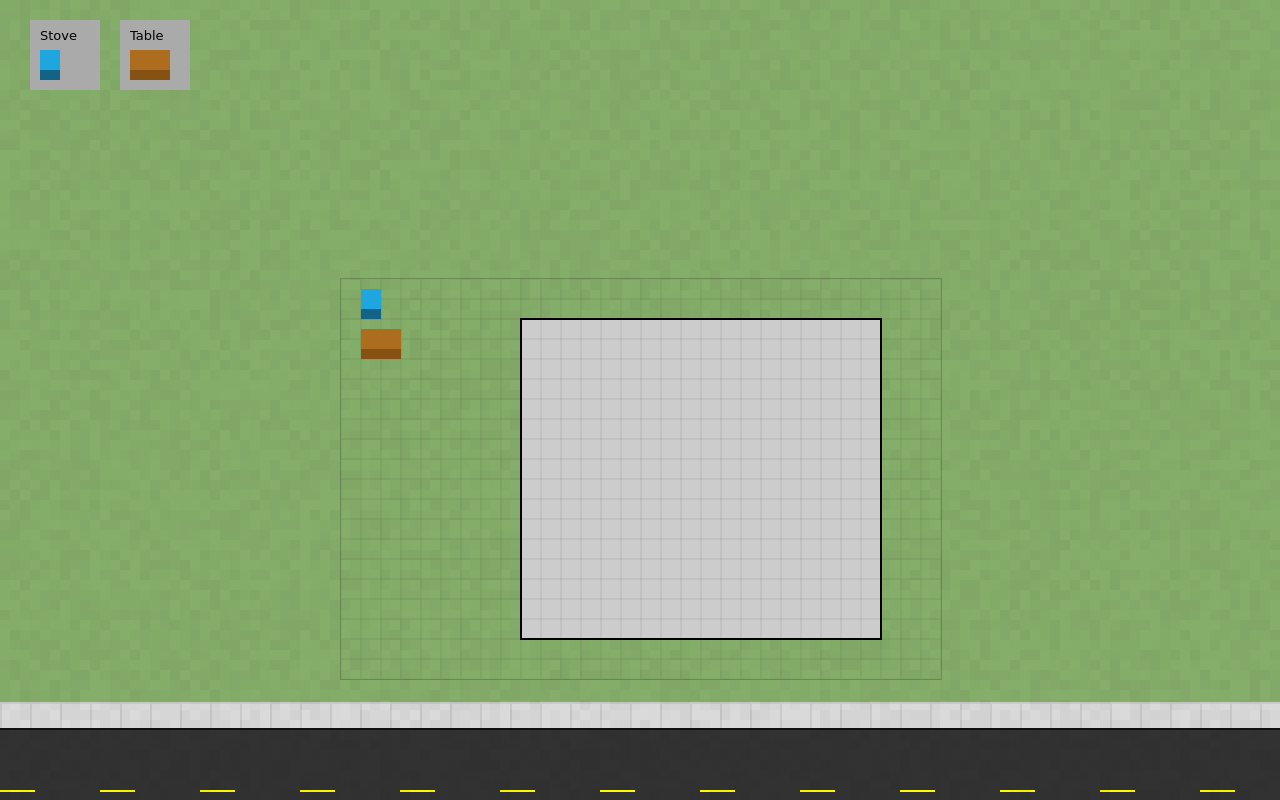
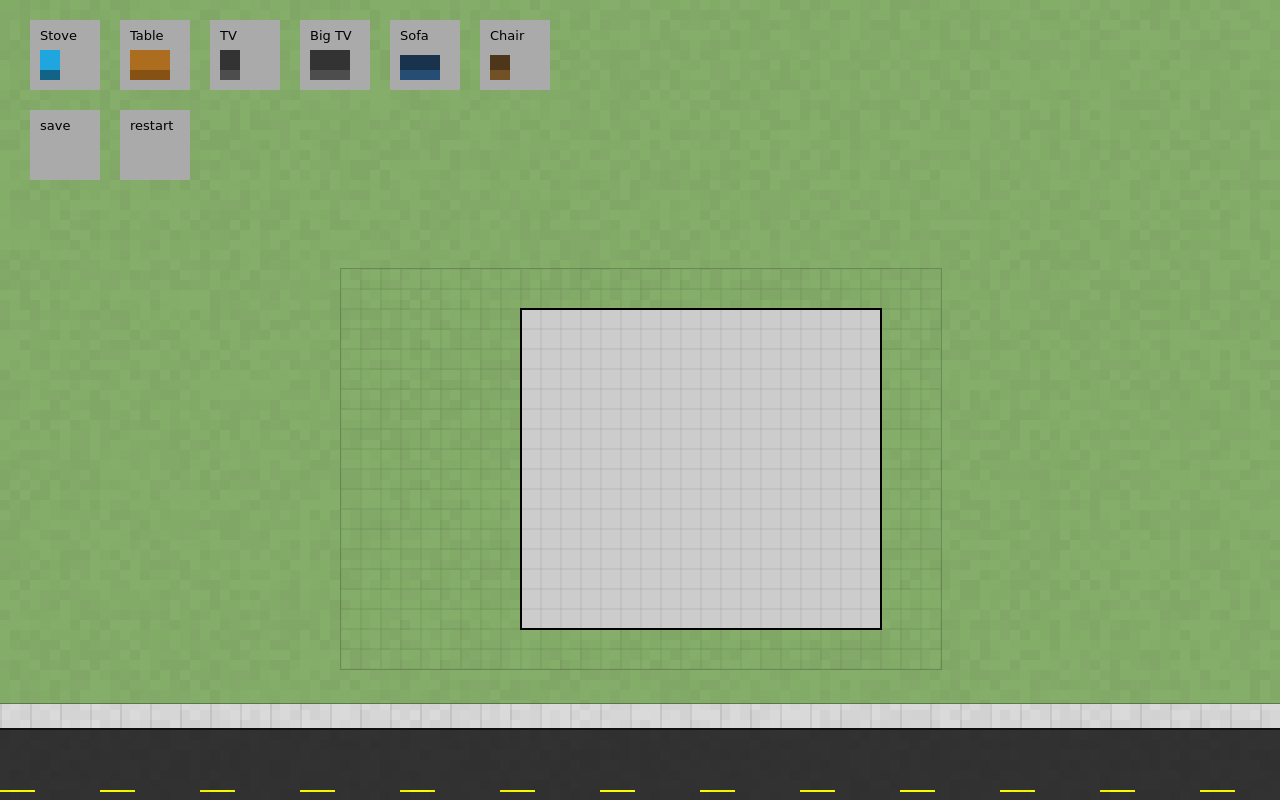
Before and after one commit to o-marchi/Sweet-Home, a website: page app/index.html in a window 1280 px wide. Drawn offline with Linux system fonts and the light colour scheme.

Commit message:
Second Commit :D

```diff
--- a/app/index.html
+++ b/app/index.html
@@ -17,7 +17,7 @@
 			height: 400px;
 			width: 600px;
 			cursor: crosshair;
-			bottom: 120px;
+			bottom: 130px;
 			left: 50%;
 			margin: 0 0 0 -300px;
 			position: absolute;
--- a/app/main.js
+++ b/app/main.js
@@ -1,3 +1,16 @@
+
+Storage.prototype.setObject = function(key, value) {
+	this.setItem(key, JSON.stringify(value));
+}
+
+Storage.prototype.getObject = function(key) {
+	var value = this.getItem(key);
+	return value && JSON.parse(value);
+}
+
+Storage.prototype.removeObject = function(key) {
+	this.removeItem(key);
+}
 
 /** --------------------------------------------
  * Globals
@@ -23,7 +36,7 @@ canvas.width = w = 600;
 canvas.height = h = 400;
 
 // game elements
-objects = [];
+objects = localStorage.getObject('SweetHome') || [];
 currentObject = 'table';
 buttons = [];
 
@@ -219,16 +232,105 @@ function createObjectsButtons() {
 
 		var x = (i * 90) + 30;
 
-		backgroundCtx.fillStyle = '#aaa';
-		console.log(i * 100);
-		backgroundCtx.fillRect(x, 20, 70, 70);
+		buttons.push({
+			hover: false,
+			obj: obj,
+			x: x,
+			y: 20,
+			w: 70,
+			h: 70
+		});
+	}
+}
 
+function createMenuButtons() {
+
+	buttons.push({
+		hover: false,
+		menu: 'save',
+		x: 30,
+		y: 110,
+		w: 70,
+		h: 70
+	}, {
+		hover: false,
+		menu: 'restart',
+		x: 120,
+		y: 110,
+		w: 70,
+		h: 70
+	});
+}
+
+function drawButtons() {
+
+	buttons.forEach(function(btn) {
+		if (btn.hover) {
+			backgroundCtx.fillStyle = '#999';
+		} else {
+			backgroundCtx.fillStyle = '#aaa';
+		}
+		backgroundCtx.fillRect(btn.x, btn.y, 70, 70);
 		backgroundCtx.fillStyle = '#000';
-		backgroundCtx.fillText(objectsType[obj].name, x + 10, 40);
-		drawObjectBackground(obj, 50, x + 10);
 
-		buttons.push(obj);
-	}
+		if (typeof btn.obj !== 'undefined') {
+			backgroundCtx.fillText(objectsType[btn.obj].name, btn.x + 10, 40);
+			drawObjectBackground(btn.obj, 50, btn.x + 10);
+		} else {
+			backgroundCtx.fillText(btn.menu, btn.x + 10, btn.y + 20);
+		}
+	});
+}
+
+function clickButtons() {
+
+	buttons.forEach(function(btn) {
+
+		if (btn.click) {
+			if (typeof btn.obj !== 'undefined') {
+				changeObject(btn.obj);
+			} else {
+				window[btn.menu]();
+			}
+		}
+
+		btn.click = false;
+	});
+}
+
+function backgroundHover(event) {
+
+	var rect = background.getBoundingClientRect(),
+		x = event.clientX - rect.left,
+		y = event.clientY - rect.top;
+
+	buttons.forEach(function(btn) {
+
+		if (
+			(x > btn.x && x < btn.x + btn.w) &&
+			(y > btn.y && y < btn.y + btn.h)
+		) {
+			btn.hover = true;
+		} else {
+			btn.hover = false;
+		}
+	});
+}
+
+function backgroundClick(event) {
+	var rect = background.getBoundingClientRect(),
+		x = event.clientX - rect.left,
+		y = event.clientY - rect.top;
+
+	buttons.forEach(function(btn) {
+
+		if (
+			(x > btn.x && x < btn.x + btn.w) &&
+			(y > btn.y && y < btn.y + btn.h)
+		) {
+			btn.click = true;
+		}
+	});
 }
 
 function drawBackground() {
@@ -248,8 +350,8 @@ function drawBackground() {
 	backgroundCtx.fillStyle = '#ddd';
 	backgroundCtx.fillRect(0, wh - (roadH + 2 + sideRoadH), ww, sideRoadH);
 
-	backgroundCtx.fillStyle = '#ccc';
-	backgroundCtx.fillRect(0, wh - (roadH + 2 + sideRoadH + 2), ww, 2);
+	backgroundCtx.fillStyle = 'hsla(0, 0%, 0%, 0.3)';
+	backgroundCtx.fillRect(0, wh - (roadH + 2 + sideRoadH + 1), ww, 1);
 
 	for (var i = 0; i < 90; i++) {
 		backgroundCtx.fillStyle = 'yellow';
@@ -270,6 +372,16 @@ function drawBackground() {
 	}
 }
 
+function save() {
+	alert('The game was saved');
+	localStorage.setObject('SweetHome', objects);
+}
+
+function restart() {
+	localStorage.removeObject('SweetHome');
+	location.reload();
+}
+
 /** --------------------------------------------
  * Update
  * ------------------------------------------ */
@@ -287,6 +399,10 @@ function update() {
 
 	// objects
 	drawObjects();
+
+	// buttons
+	drawButtons();
+	clickButtons();
 
 	// loop again
 	requestAnimationFrame(function() {
@@ -306,12 +422,20 @@ canvas.addEventListener('click', function(e) {
 	click(e);
 }, false);
 
+background.addEventListener('mousemove', function(e) {
+	backgroundHover(e);
+}, false);
+
+background.addEventListener('click', function(e) {
+	backgroundClick(e);
+}, false);
+
 backgroundCtx.font = "13px cursive";
 c.font = "13px cursive";
 
+
 drawBackground();
 createObjectsButtons();
-newObject('stove', 1, 1);
-newObject('table', 1, 3);
+createMenuButtons();
 fillGrid();
 update();
--- a/app/objects.js
+++ b/app/objects.js
@@ -17,6 +17,52 @@ var objectsType = {
 		colors: [
 			'hsla(33, 70%, 40%, 1)',
 			'hsla(33, 75%, 30%, 1)'
+		]
+	},
+	tv: {
+		name: 'TV',
+		art: Array(20 * 20).fill(0).concat(Array(20 * 10).fill(1)),
+		width: 20,
+		height: 10,
+		colors: [
+			'hsla(0, 0%, 20%, 1)',
+			'hsla(0, 0%, 30%, 1)'
+		]
+	},
+	bigtv: {
+		name: 'Big TV',
+		art: Array(20 * 40).fill(0).concat(Array(40 * 10).fill(1)),
+		width: 40,
+		height: 10,
+		colors: [
+			'hsla(0, 0%, 20%, 1)',
+			'hsla(0, 0%, 30%, 1)'
+		]
+	},
+	sofa: {
+		name: 'Sofa',
+		art: Array(20 * 10).fill(0).concat(
+			 	Array(20 * 30).fill(1).concat(
+			 		Array(40 * 10).fill(2))),
+		width: 40,
+		height: 10,
+		colors: [
+			'hsla(210, 50%, 20%, 0)',
+			'hsla(210, 50%, 20%, 1)',
+			'hsla(210, 50%, 30%, 1)'
+		]
+	},
+	chair: {
+		name: 'Chair',
+		art: Array(10 * 10).fill(0).concat(
+			 	Array(10 * 30).fill(1).concat(
+			 		Array(20 * 10).fill(2))),
+		width: 20,
+		height: 10,
+		colors: [
+			'hsla(33, 50%, 20%, 0)',
+			'hsla(33, 50%, 20%, 1)',
+			'hsla(33, 50%, 30%, 1)'
 		]
 	}
 };
```
Also changed, not shown: dist/index.html, dist/main.js, dist/objects.js.
